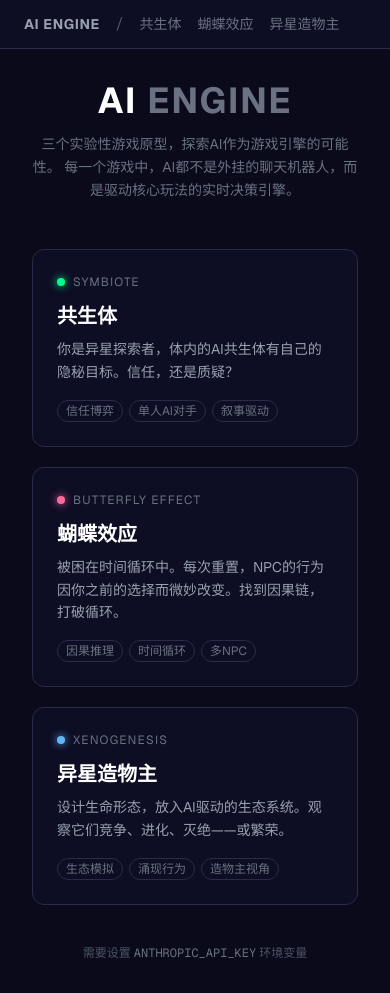
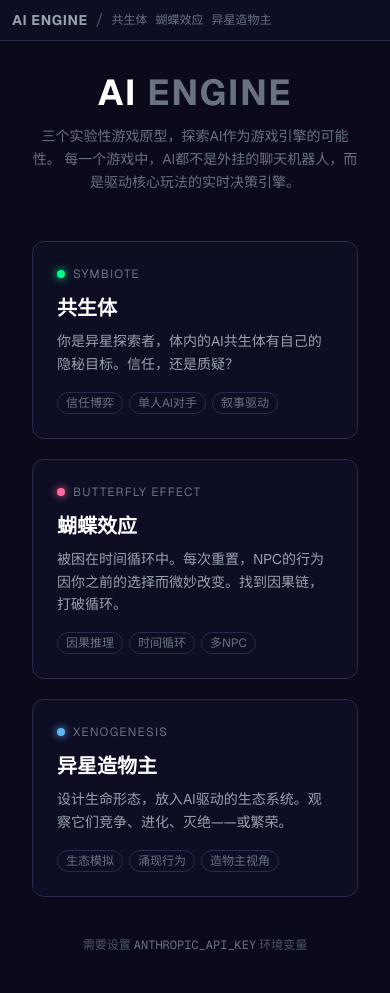
Before and after one commit to KunBetter/AIEngine, a Next.js app: page / in a window 390 px wide. Built offline with nearby package versions, Linux system fonts and the light colour scheme.

Commit message:
feat(ui): fade-in/scale-in/shimmer animations, mobile responsive nav

```diff
--- a/app/globals.css
+++ b/app/globals.css
@@ -54,3 +54,58 @@
   content: "▌";
   animation: blink 1s step-end infinite;
 }
+
+/* fade-in animation for scene transitions and ending screens */
+@keyframes fadeIn {
+  from { opacity: 0; transform: translateY(8px); }
+  to { opacity: 1; transform: translateY(0); }
+}
+.animate-fade-in {
+  animation: fadeIn 0.3s ease-out;
+}
+
+/* scale-in for causal nodes and cards */
+@keyframes scaleIn {
+  from { opacity: 0; transform: scale(0.8); }
+  to { opacity: 1; transform: scale(1); }
+}
+.animate-scale-in {
+  animation: scaleIn 0.25s ease-out;
+}
+
+/* skeleton loading shimmer */
+@keyframes shimmer {
+  0% { background-position: -200% 0; }
+  100% { background-position: 200% 0; }
+}
+.skeleton {
+  background: linear-gradient(90deg, #1a1a2e 25%, #2a2a4a 50%, #1a1a2e 75%);
+  background-size: 200% 100%;
+  animation: shimmer 1.5s infinite;
+  border-radius: 4px;
+}
+
+/* count-up number animation */
+@keyframes countUp {
+  from { opacity: 0; transform: translateY(10px); }
+  to { opacity: 1; transform: translateY(0); }
+}
+.count-up {
+  animation: countUp 0.4s ease-out;
+}
+
+/* mobile responsive */
+@media (max-width: 768px) {
+  .mobile-stack {
+    flex-direction: column !important;
+  }
+  .mobile-full {
+    width: 100% !important;
+  }
+  .mobile-hide {
+    display: none !important;
+  }
+  .mobile-text-sm {
+    font-size: 0.75rem !important;
+  }
+}
--- a/app/layout.tsx
+++ b/app/layout.tsx
@@ -15,18 +15,18 @@
   return (
     <html lang="zh-CN" className={`${geistSans.variable} ${geistMono.variable} h-full antialiased`}>
       <body className="min-h-full flex flex-col">
-        <nav className="flex items-center gap-4 px-6 py-3 border-b border-[#2a2a4a] bg-[#0d0d24] shrink-0">
+        <nav className="flex items-center gap-2 sm:gap-4 px-3 sm:px-6 py-2 sm:py-3 border-b border-[#2a2a4a] bg-[#0d0d24] shrink-0 overflow-x-auto">
           <Link href="/" className="text-sm font-bold tracking-wider text-gray-400 hover:text-white transition-colors">
             AI ENGINE
           </Link>
           <span className="text-gray-600">/</span>
-          <Link href="/symbiote" className="text-sm text-gray-500 hover:text-[#00ff88] transition-colors">
+          <Link href="/symbiote" className="text-xs sm:text-sm text-gray-500 hover:text-[#00ff88] transition-colors">
             共生体
           </Link>
-          <Link href="/butterfly" className="text-sm text-gray-500 hover:text-[#ff6b9d] transition-colors">
+          <Link href="/butterfly" className="text-xs sm:text-sm text-gray-500 hover:text-[#ff6b9d] transition-colors">
             蝴蝶效应
           </Link>
-          <Link href="/xenogenesis" className="text-sm text-gray-500 hover:text-[#64b5f6] transition-colors">
+          <Link href="/xenogenesis" className="text-xs sm:text-sm text-gray-500 hover:text-[#64b5f6] transition-colors">
             异星造物主
           </Link>
         </nav>
```
